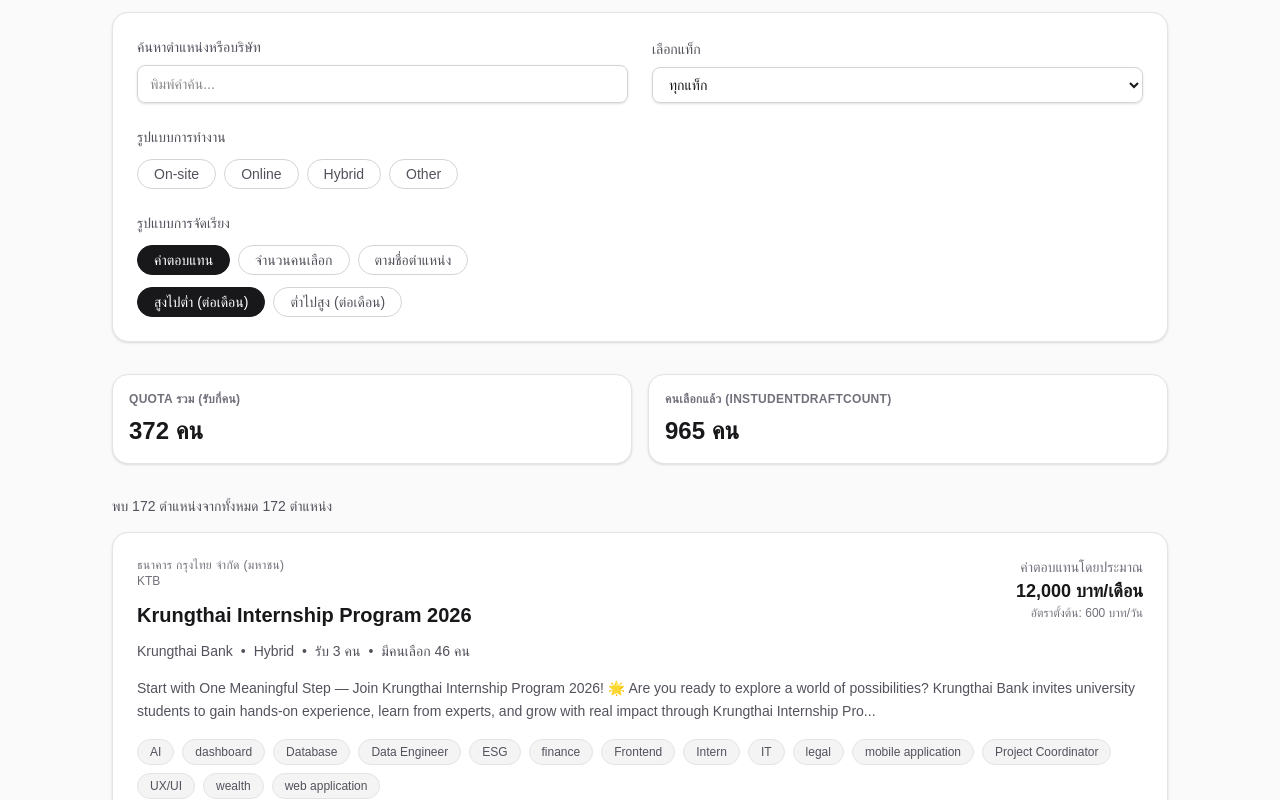
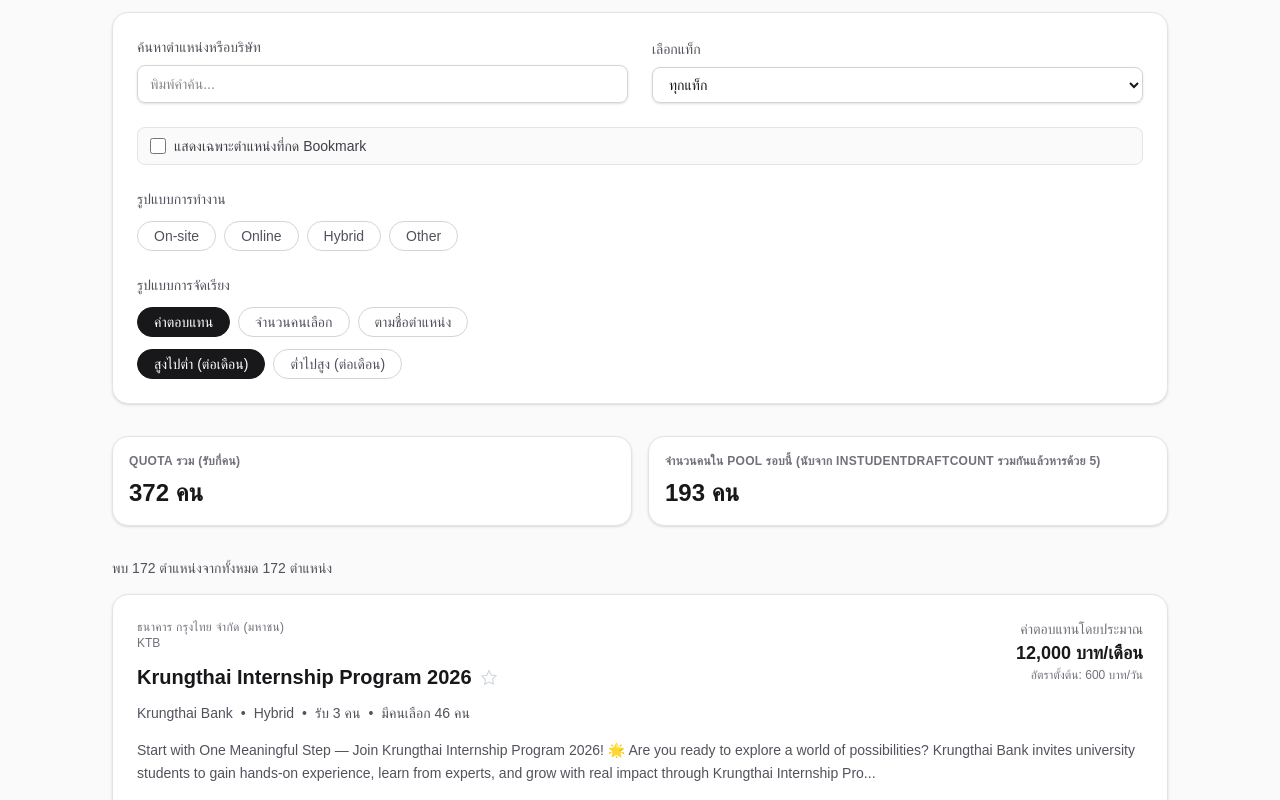
Before and after one commit to sayhi7562/CEDT-Internship-Explorer, a Next.js app: page / in a window 1280 px wide. Shown: the part 400-1200 px from the top of the page. Built offline with nearby package versions, Linux system fonts and the light colour scheme.

Commit message:
add to show bookmark job and can filter bookmark job

```diff
--- a/app/components/JobBoard.tsx
+++ b/app/components/JobBoard.tsx
@@ -42,6 +42,7 @@ function buildFilterableJobs(
   selectedTag: string,
   selectedWorkingConditions: WorkingConditionCategory[],
   searchQuery: string,
+  onlyBookmarked: boolean,
   sortOrder: "asc" | "desc",
   sortMode: "compensation" | "title" | "popularity",
 ): Job[] {
@@ -52,6 +53,9 @@ function buildFilterableJobs(
 
   const filtered = jobs.filter((job) => {
     if (job.quota === 0) {
+      return false;
+    }
+    if (onlyBookmarked && !job.isBookmarked) {
       return false;
     }
     const matchesTag = hasTag
@@ -136,6 +140,7 @@ const JobBoard = ({ initialJobs, initialTags }: JobBoardProps) => {
     WorkingConditionCategory[]
   >([]);
   const [searchQuery, setSearchQuery] = useState<string>("");
+  const [onlyBookmarked, setOnlyBookmarked] = useState(false);
   const [sortOrder, setSortOrder] = useState<"asc" | "desc">("desc");
   const [sortMode, setSortMode] = useState<
     "compensation" | "title" | "popularity"
@@ -159,6 +164,7 @@ const JobBoard = ({ initialJobs, initialTags }: JobBoardProps) => {
         selectedTag,
         selectedWorkingConditions,
         searchQuery,
+        onlyBookmarked,
         sortOrder,
         sortMode,
       ),
@@ -167,6 +173,7 @@ const JobBoard = ({ initialJobs, initialTags }: JobBoardProps) => {
       selectedTag,
       selectedWorkingConditions,
       searchQuery,
+      onlyBookmarked,
       sortOrder,
       sortMode,
     ],
@@ -359,6 +366,16 @@ const JobBoard = ({ initialJobs, initialTags }: JobBoardProps) => {
             </select>
           </label>
 
+          <label className="flex items-center gap-2 rounded-lg border border-zinc-200 bg-zinc-50 px-3 py-2 text-sm text-zinc-700 md:col-span-2">
+            <input
+              type="checkbox"
+              className="h-4 w-4 accent-yellow-400"
+              checked={onlyBookmarked}
+              onChange={(event) => setOnlyBookmarked(event.target.checked)}
+            />
+            แสดงเฉพาะตำแหน่งที่กด Bookmark
+          </label>
+
           <div className="flex flex-col gap-3 md:col-span-2">
             <span className="text-sm font-medium text-zinc-600">
               รูปแบบการทำงาน
@@ -472,10 +489,11 @@ const JobBoard = ({ initialJobs, initialTags }: JobBoardProps) => {
         </div>
         <div className="rounded-2xl border border-zinc-200 bg-white p-4 shadow-sm">
           <p className="text-xs font-semibold uppercase tracking-wide text-zinc-500">
-            คนเลือกแล้ว (inStudentDraftCount)
+            จำนวนคนใน pool รอบนี้ (นับจาก inStudentDraftCount รวมกันแล้วหารด้วย
+            5)
           </p>
           <p className="mt-2 text-2xl font-semibold text-zinc-900">
-            {totalSelected.toLocaleString("th-TH")} คน
+            {totalSelected / 5} คน
           </p>
         </div>
       </div>
@@ -514,12 +532,35 @@ const JobBoard = ({ initialJobs, initialTags }: JobBoardProps) => {
                         </span>
                       )}
                     </div>
+                    <div className="flex flex-wrap items-center gap-2">
                       <Link
                         href={`https://cedtintern.cp.eng.chula.ac.th/opening/${job.id}/session/5`}
                         className="text-xl font-semibold text-zinc-900 transition-colors hover:text-zinc-700"
                       >
                         {job.title}
                       </Link>
+                      <span
+                        className="inline-flex items-center"
+                        aria-label={
+                          job.isBookmarked ? "Bookmarked" : "Not bookmarked"
+                        }
+                        title={
+                          job.isBookmarked ? "Bookmarked" : "Not bookmarked"
+                        }
+                      >
+                        <svg
+                          width="18"
+                          height="18"
+                          viewBox="0 0 24 24"
+                          fill={job.isBookmarked ? "#facc15" : "#ffffff"}
+                          stroke={job.isBookmarked ? "#facc15" : "#d1d5db"}
+                          strokeWidth="1.5"
+                          aria-hidden="true"
+                        >
+                          <path d="M12 3.5l2.9 5.88 6.5.95-4.7 4.58 1.1 6.47L12 18.7l-5.8 3.08 1.1-6.47-4.7-4.58 6.5-.95L12 3.5z" />
+                        </svg>
+                      </span>
+                    </div>
                     <div className="flex flex-wrap gap-2 text-sm text-zinc-600">
                       {job.location && <span>{job.location}</span>}
                       <span>•</span>
--- a/app/lib/intern-transform.ts
+++ b/app/lib/intern-transform.ts
@@ -20,6 +20,7 @@ export type JobListing = {
   compensationTypeLabel: string | null;
   quota: number | null;
   inStudentDraftCount: number | null;
+  isBookmarked: boolean;
 };
 
 export type JobDetail = JobListing & {
@@ -76,6 +77,7 @@ type RawInternItem = {
   isPublished?: boolean;
   isAcceptingApplication?: boolean;
   inStudentDraftCount?: number | null;
+  isBookmarked?: boolean | null;
 };
 
 export type RawInternDataset = {
@@ -212,6 +214,7 @@ export function transformRawItems(items: RawInternItem[]): JobDetail[] {
         item.compensationType?.compensationType,
       ),
       inStudentDraftCount: item.inStudentDraftCount ?? null,
+      isBookmarked: Boolean(item.isBookmarked),
       descriptionHtml: rawDescription,
       officeName: cleanupString(item.officeName),
       officeAddressLine1: cleanupMultiline(item.officeAddressLine1),
@@ -249,6 +252,7 @@ export function buildJobListings(details: JobDetail[]): JobListing[] {
     compensationTypeLabel: job.compensationTypeLabel,
     quota: job.quota,
     inStudentDraftCount: job.inStudentDraftCount,
+    isBookmarked: job.isBookmarked,
   }));
 }
 
```
Lines whose indentation alone changed are shown as unchanged.
